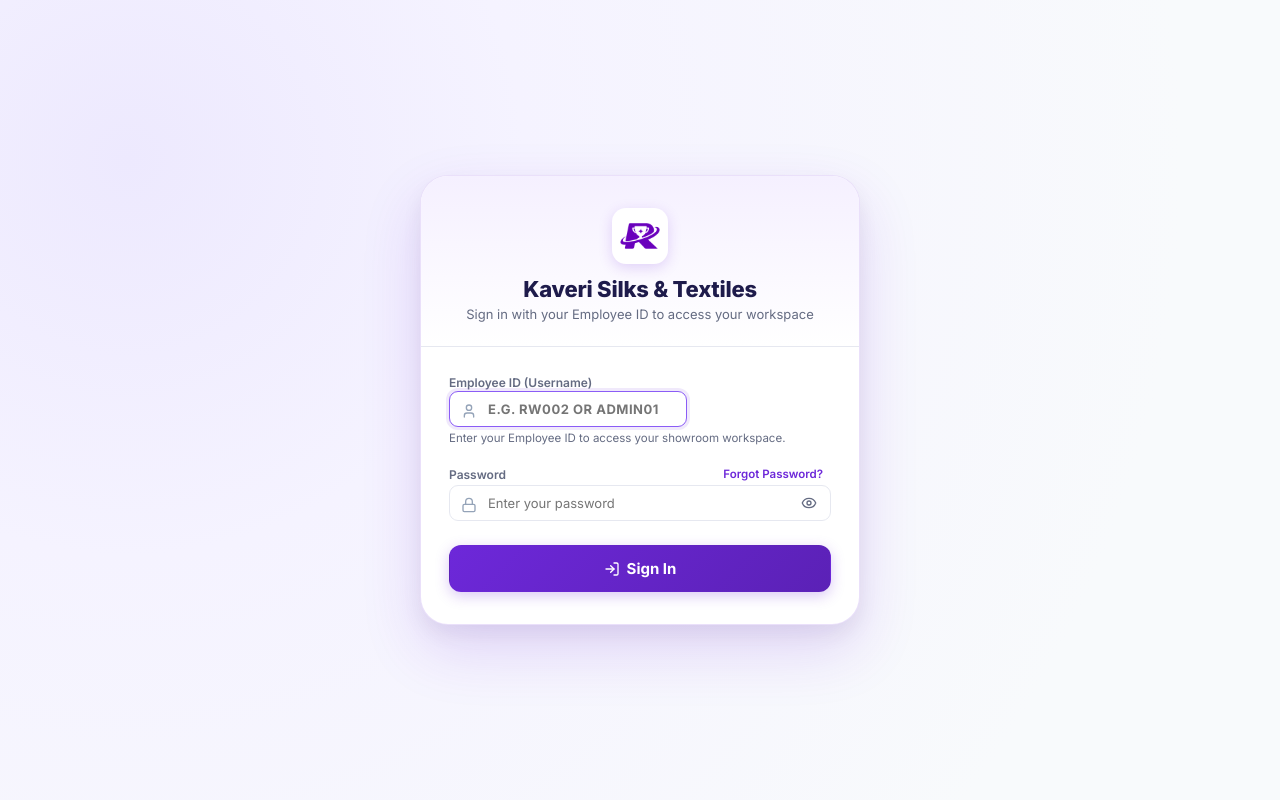
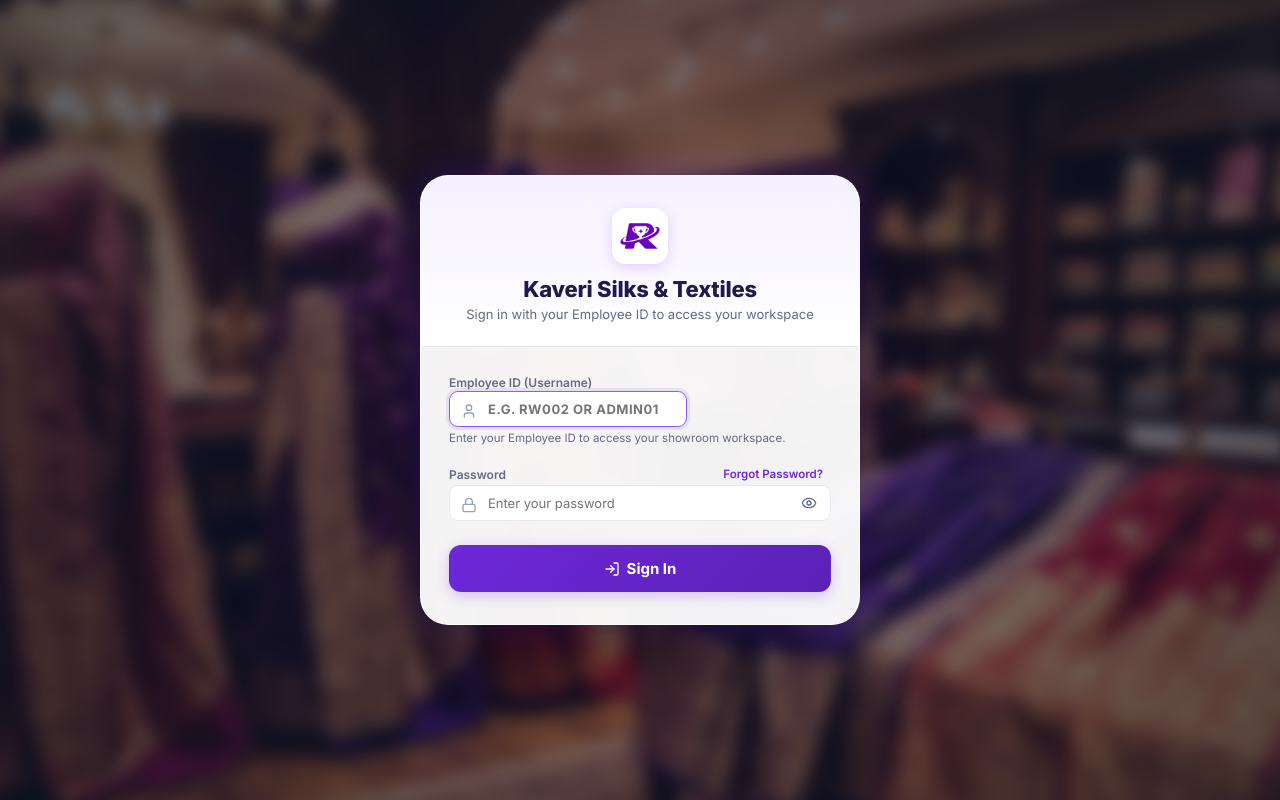
Before and after one commit to naveenkumargsisteer/Rewardly, a React (Vite) app in the folder client/: page / in a window 1280 px wide. Built offline with nearby package versions, Linux system fonts and the light colour scheme.

Commit message:
Add 20% blurred Silks & Textiles showroom background image to login screen

```diff
--- a/client/src/index.css
+++ b/client/src/index.css
@@ -2206,20 +2206,46 @@ button, input, select, textarea {
    ============================================================ */
 .login-gateway-shell {
   min-height: 100vh;
+  position: relative;
   display: flex;
   align-items: center;
   justify-content: center;
   padding: 24px 16px;
-  background: radial-gradient(circle at 10% 20%, #ede9fe 0%, #f5f3ff 30%, #f8fafc 80%);
+  overflow: hidden;
+  background-color: #1e1b4b;
+}
+
+.login-bg-overlay {
+  position: absolute;
+  inset: -24px;
+  background-image: url('/silks-textiles-bg.jpg');
+  background-size: cover;
+  background-position: center center;
+  background-repeat: no-repeat;
+  filter: blur(8px); /* 20% smooth blur effect */
+  -webkit-filter: blur(8px);
+  transform: scale(1.06);
+  z-index: 1;
+}
+
+.login-bg-overlay::after {
+  content: '';
+  position: absolute;
+  inset: 0;
+  background: radial-gradient(circle at center, rgba(30, 27, 75, 0.42) 0%, rgba(15, 23, 42, 0.72) 100%);
 }
 
 .login-gateway-card {
-  max-width: 520px;
+  position: relative;
+  z-index: 2;
+  max-width: 440px;
   width: 100%;
-  background: #ffffff;
+  background: rgba(255, 255, 255, 0.95);
+  backdrop-filter: blur(16px);
+  -webkit-backdrop-filter: blur(16px);
   border-radius: 28px;
-  box-shadow: 0 25px 60px rgba(109, 40, 217, 0.16), 0 10px 20px rgba(15, 23, 42, 0.06);
-  border: 1px solid rgba(109, 40, 217, 0.14);
+  box-shadow: 0 25px 60px rgba(0, 0, 0, 0.4), 0 0 40px rgba(109, 40, 217, 0.3);
+  border: 1px solid rgba(255, 255, 255, 0.85);
   overflow: hidden;
   animation: modalFadeIn 0.25s ease-out;
 }
--- a/client/src/pages/LoginPage.jsx
+++ b/client/src/pages/LoginPage.jsx
@@ -103,6 +103,7 @@ export default function LoginPage({ onLoginSuccess }) {
 
   return (
     <div className="login-gateway-shell">
+      <div className="login-bg-overlay" aria-hidden="true" />
       <div className="login-gateway-card" style={{ maxWidth: 440 }}>
         {/* Brand Header */}
         <div className="login-gateway-header" style={{ padding: '32px 32px 24px' }}>
```
Also changed, not shown: client/public/silks-textiles-bg.jpg (added).
